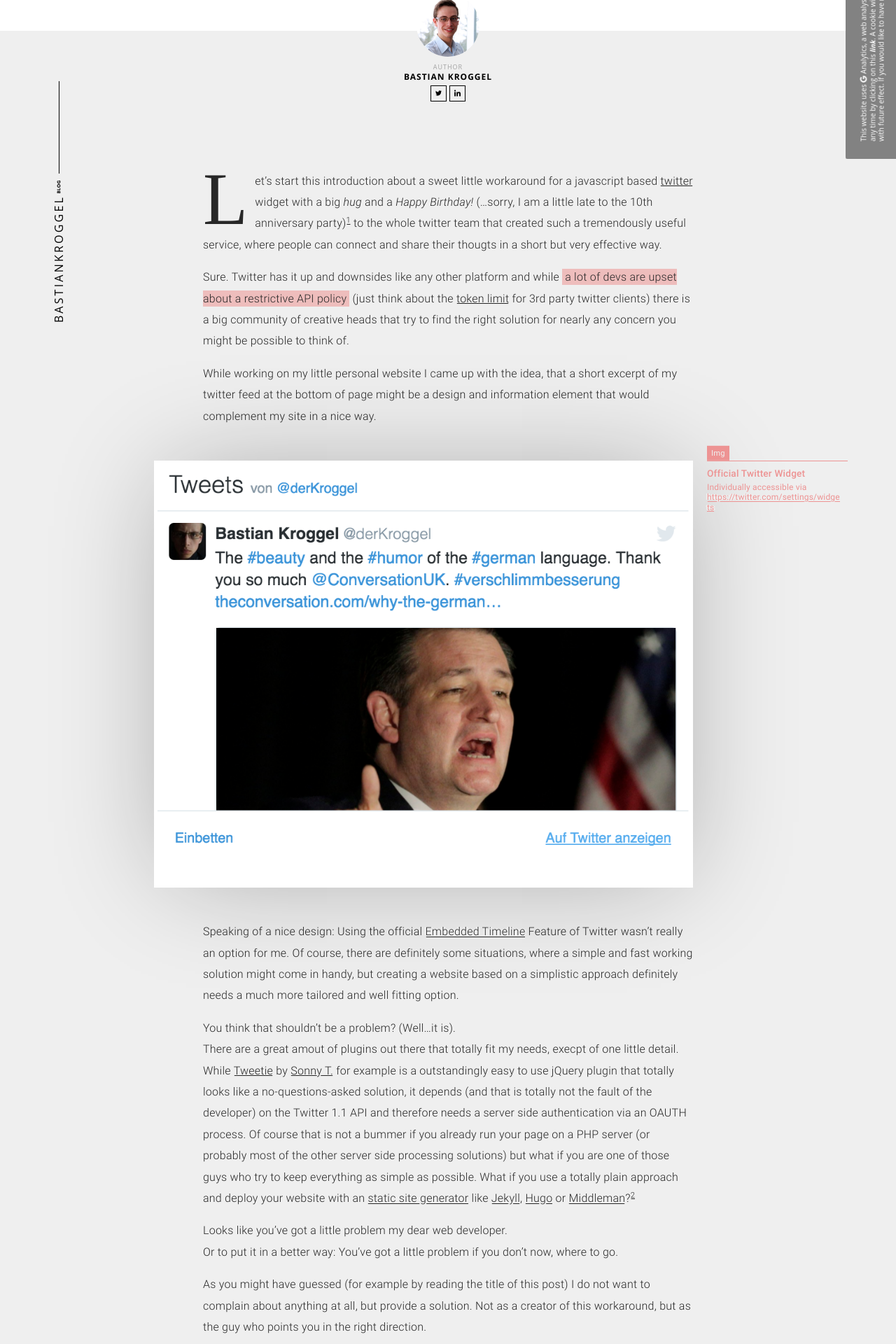
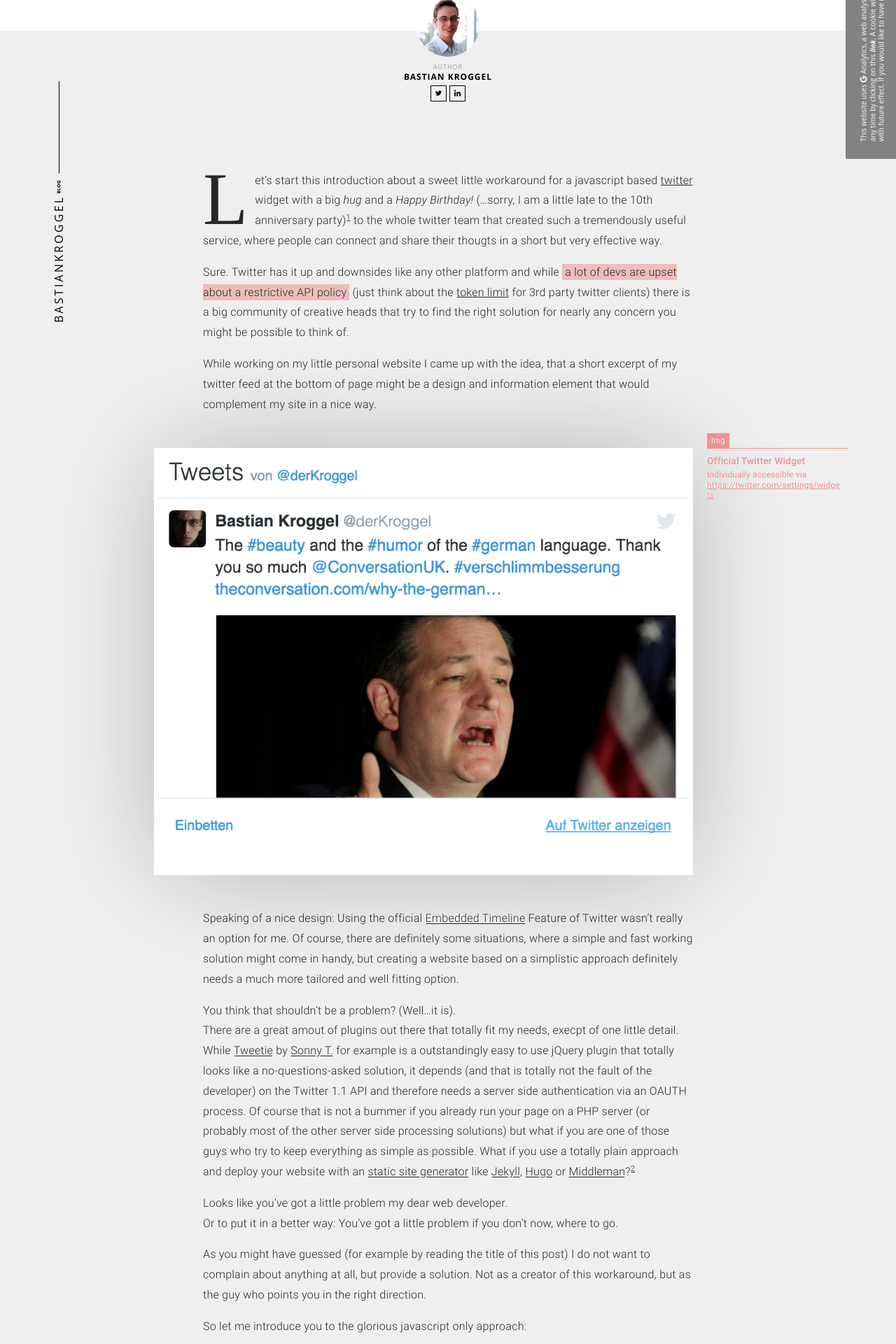
Before and after one commit to bkroggel/luzid, a Jekyll site: the page built from _posts/2016-03-25-The-static-way-of-presenting-your-tweets.md, in a window 1280 px wide. Shown: the part 563-2483 px from the top of the page at 70% size. Built offline with Jekyll 4.4.1, drawn with Linux system fonts in a browser that asks for light colours; nearby versions of some CDN libraries; some web fonts are replaced.

Commit message:
decreased line height on blog post content

```diff
--- a/_sass/blog/_blog-font.scss
+++ b/_sass/blog/_blog-font.scss
@@ -194,7 +194,7 @@ ul {
 .bk-blog-style p em,
 .bk-blog-style li em {
   color: $blog-font-color_small;
-  line-height: 1.9em;
+  line-height: 1.8em;
   font-size: 1rem;
   letter-spacing: 0.015em;
   @include media-query($small){
@@ -366,7 +366,7 @@ span.title {
 .bk-blog-style h6,
 .bk-blog-style h6>a,
 span.title {
-  line-height: 1.9rem;
+  line-height: 1.8rem;
   float: left;
   display: block;
   margin: 0px;
@@ -473,7 +473,7 @@ blockquote { //overwriting ukit
   li {
     display: block;
     position: relative;
-    line-height: 1.9em;
+    line-height: 1.8em;
   }
   li:before {
     content: counter(item, decimal-leading-zero) " ";
```
